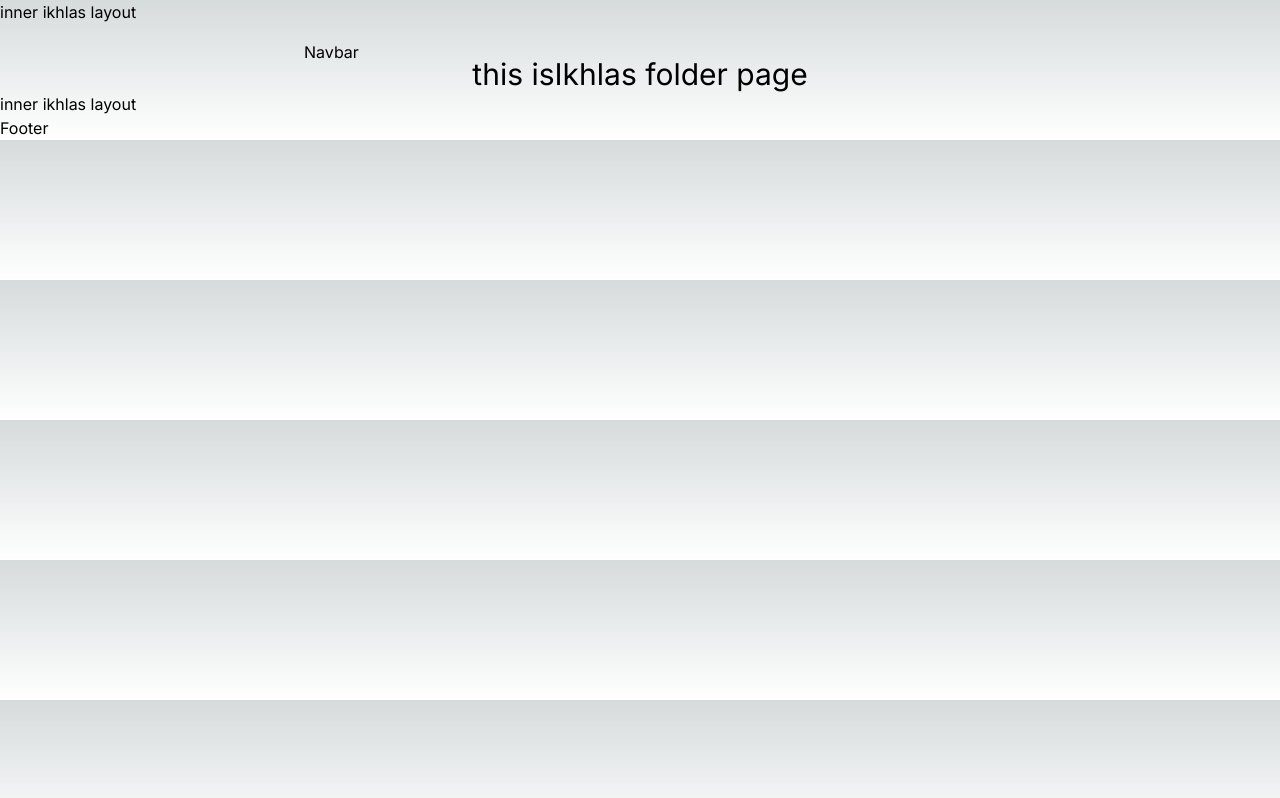
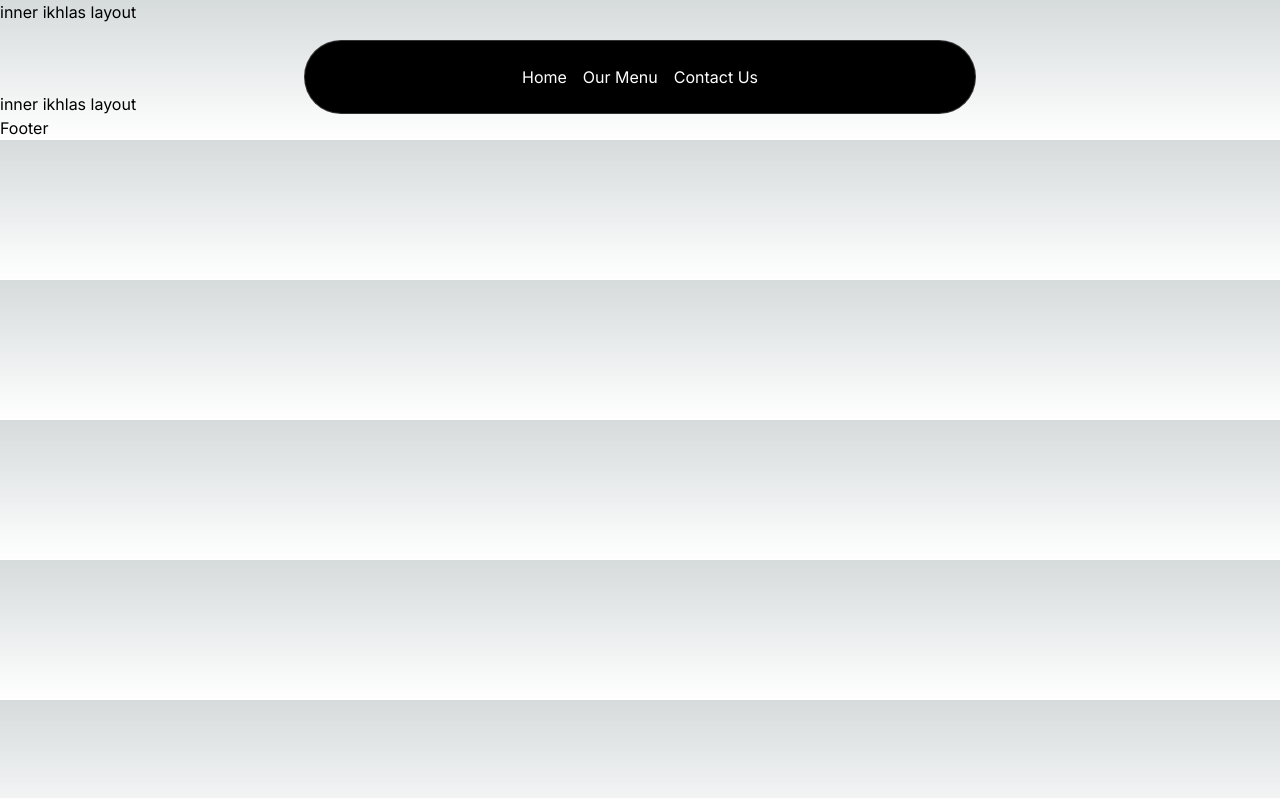
Before and after one commit to IkhlasGadagin/NextReact, a Next.js app: page /ikhlas in a window 1280 px wide. Built offline with nearby package versions, Linux system fonts and the light colour scheme.

Commit message:
the dark is writted

```diff
--- a/src/app/layout.tsx
+++ b/src/app/layout.tsx
@@ -16,7 +16,7 @@ export default function RootLayout({
   children: React.ReactNode
 }) {
   return (
-    <html lang="en">
+    <html lang="en" className="dark">
       <body className={inter.className}>
         <Navbar />
         {children}
--- a/src/components/Navbar.tsx
+++ b/src/components/Navbar.tsx
@@ -8,7 +8,17 @@ const Navbar = ({ className }: { className?: string }) => {
     const [active, setActive] = useState<string | null>(null);
   return (
     <div  className={cn("fixed top-10 inset-x-0 max-w-2xl mx-auto z-50", className)} >
-        Navbar
+        <Menu setActive={setActive} >
+            <MenuItem setActive={setActive} active={active} item="Home">
+                <HoveredLink href="/">Home</HoveredLink>
+            </MenuItem>
+            <MenuItem setActive={setActive} active={active} item="Our Menu">
+                <HoveredLink href="/menu">Our Menu</HoveredLink>
+            </MenuItem>
+            <MenuItem setActive={setActive} active={active} item="Contact Us">
+                <HoveredLink href="/contact">Contact Us</HoveredLink>
+            </MenuItem>
+        </Menu>
     </div>
   )
 }
--- a/tailwind.config.ts
+++ b/tailwind.config.ts
@@ -6,6 +6,7 @@ const config: Config = {
     './src/components/**/*.{js,ts,jsx,tsx,mdx}',
     './src/app/**/*.{js,ts,jsx,tsx,mdx}',
   ],
+  darkMode: 'class',
   theme: {
     extend: {
       backgroundImage: {
```
